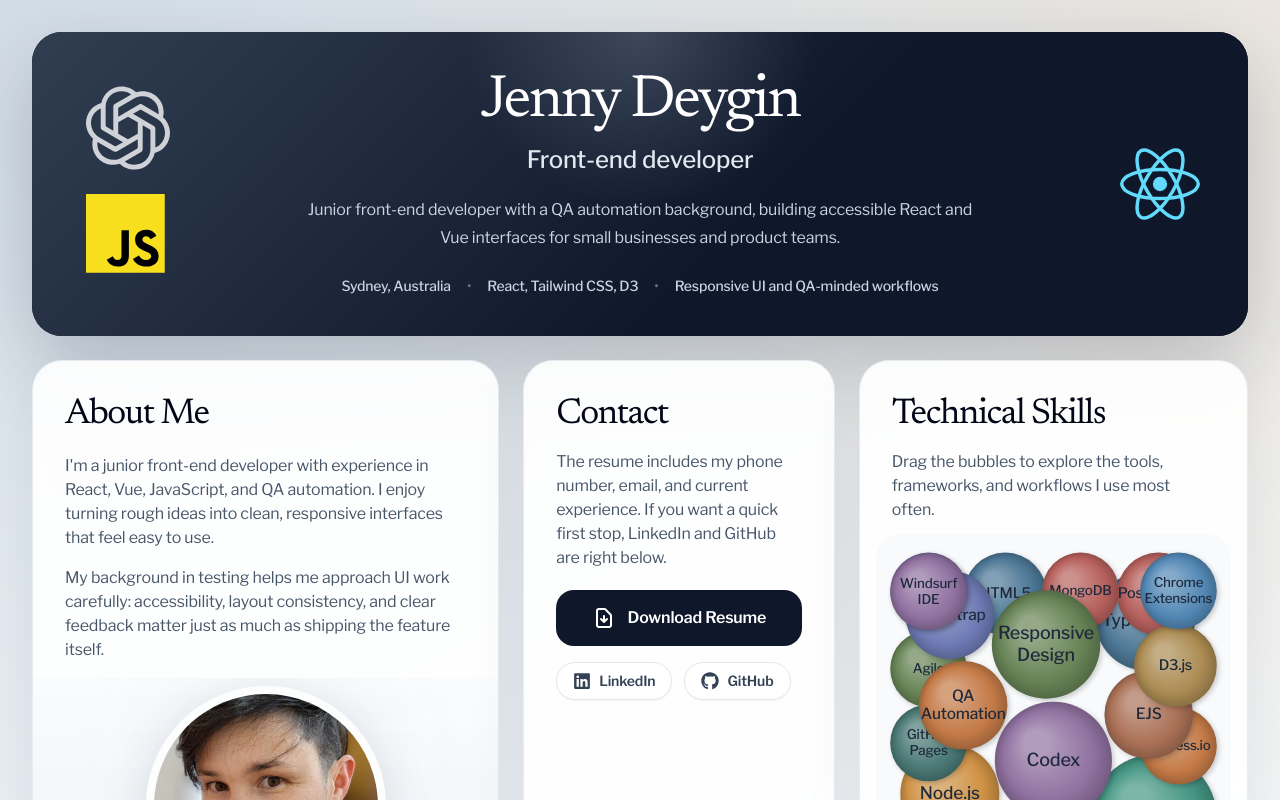
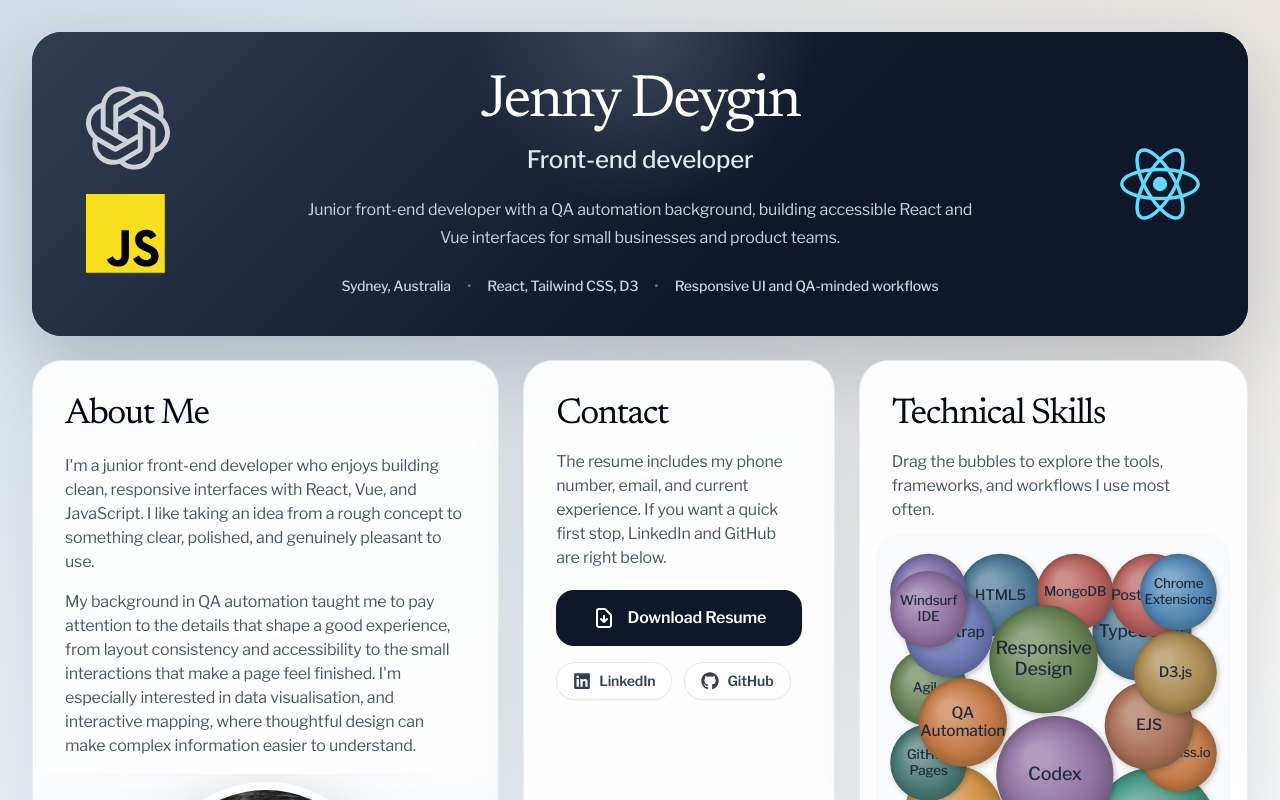
Before and after one commit to Junikab/portfolio, a React (Create React App) app: page / in a window 1280 px wide. Shown: the top 800 px of the page. Built offline with nearby package versions, Linux system fonts and the light colour scheme.

Commit message:
update About component text for clarity and engagement

```diff
--- a/src/components/layout/About.js
+++ b/src/components/layout/About.js
@@ -10,16 +10,21 @@ function About() {
                     <h2 className="section-heading">About Me</h2>
                     <div className="section-copy mt-4 space-y-4">
                         <p>
-                            I&apos;m a junior front-end developer with
-                            experience in React, Vue, JavaScript, and QA
-                            automation. I enjoy turning rough ideas into clean,
-                            responsive interfaces that feel easy to use.
+                            I&apos;m a junior front-end developer who enjoys
+                            building clean, responsive interfaces with React,
+                            Vue, and JavaScript. I like taking an idea from a
+                            rough concept to something clear, polished, and
+                            genuinely pleasant to use.
                         </p>
                         <p>
-                            My background in testing helps me approach UI work
-                            carefully: accessibility, layout consistency, and
-                            clear feedback matter just as much as shipping the
-                            feature itself.
+                            My background in QA automation taught me to pay
+                            attention to the details that shape a good
+                            experience, from layout consistency and
+                            accessibility to the small interactions that make a
+                            page feel finished. I&apos;m especially interested
+                            in data visualisation, and interactive
+                            mapping, where thoughtful design can make complex
+                            information easier to understand.
                         </p>
                     </div>
                 </div>
@@ -38,10 +43,6 @@ function About() {
                                 loading="lazy"
                             />
                         </div>
-                        <figcaption className="text-center text-sm font-medium leading-6 text-slate-500">
-                            Interested in UI polish, data visualisation, and
-                            interactive mapping.
-                        </figcaption>
                     </figure>
                 </div>
             </div>
```
Also changed, not shown: 1 other file (tests, documents, lock files or other folders).
